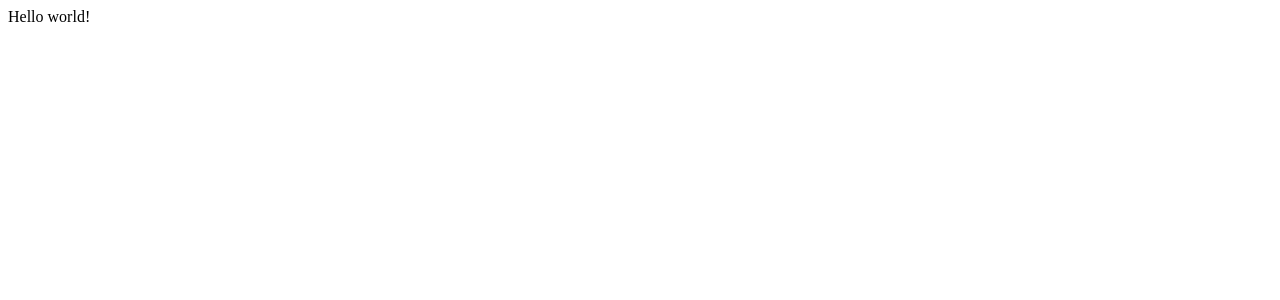
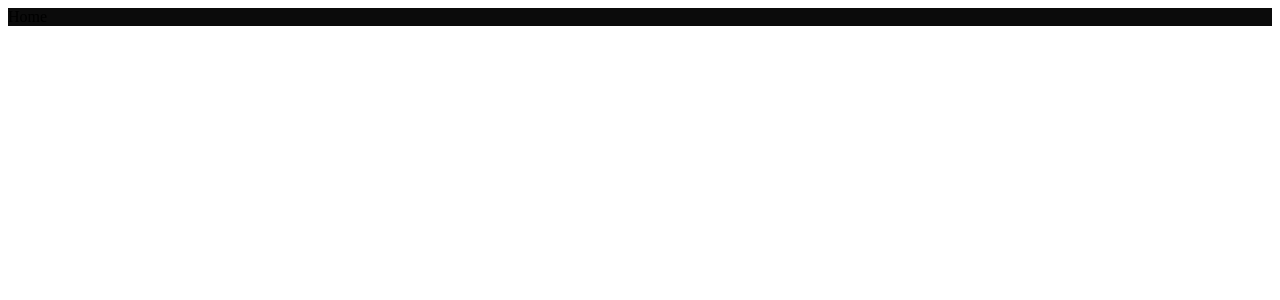
Before and after one commit to leylagogebakan/netflix-clone-webapp, a React (Create React App) app: page / in a window 1280 px wide. Shown: the top 300 px of the page. Built offline with nearby package versions, Linux system fonts and the light colour scheme; the HTML template or start-up script is replaced by a standard one.

Commit message:
Creating homepage

```diff
--- a/package.json
+++ b/package.json
@@ -3,6 +3,8 @@
   "version": "0.1.0",
   "private": true,
   "dependencies": {
+    "@material-ui/core": "^4.12.4",
+    "@material-ui/icons": "^4.11.3",
     "@testing-library/jest-dom": "^5.11.4",
     "@testing-library/react": "^11.1.0",
     "@testing-library/user-event": "^12.1.10",
--- a/src/App.jsx
+++ b/src/App.jsx
@@ -1,5 +1,8 @@
+import './app.scss';
+import Home from './Home/Home';
+
 const App = () => {
-  return <div>Hello world!</div>;
+  return <Home />;
 };
 
 export default App;
--- /dev/null
+++ b/src/Home/Home.jsx
@@ -0,0 +1,7 @@
+import './home.scss';
+
+const Home = () => {
+  return <div className="home">Home</div>;
+};
+
+export default Home;
--- /dev/null
+++ b/src/Home/home.scss
@@ -0,0 +1,3 @@
+.home {
+  background-color: var(--main-color);
+}
```
Also changed, not shown: 2 other files (tests, documents, lock files or other folders).
